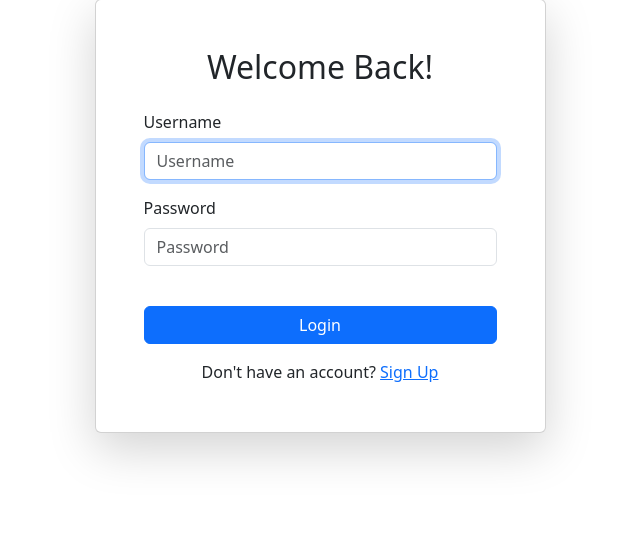
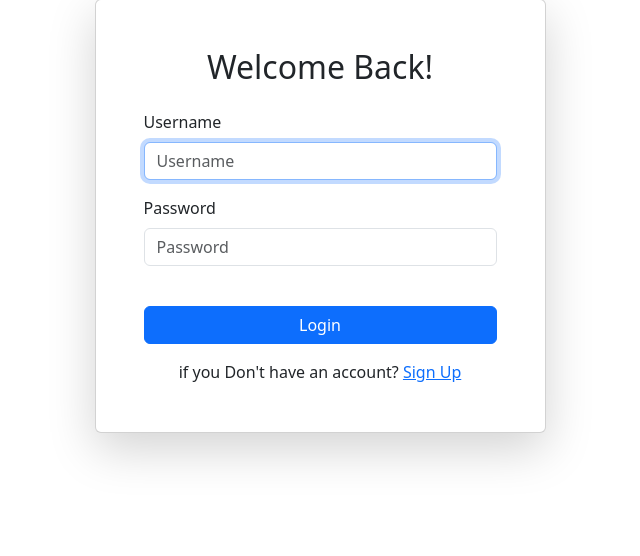
Before and after one commit to roicy123/Socials, a Django app: page /login/ in a window 1280 px wide. Shown: the part 91-647 px from the top of the page, without its empty margins (320-960 px from the left). Run offline with Django 5.2, Linux system fonts and the light colour scheme; some libraries are stand-ins or nearby versions.

Commit message:
Jenkins added to

```diff
--- a/core/templates/login.html
+++ b/core/templates/login.html
@@ -15,7 +15,7 @@
             </div>
           </form>
           <div class="text-center mt-3">
-            <p class="mb-0">Don't have an account? <a href="{% url 'signup' %}">Sign Up</a></p>
+            <p class="mb-0">if you Don't have an account? <a href="{% url 'signup' %}">Sign Up</a></p>
           </div>
         </div>
       </div>
```
